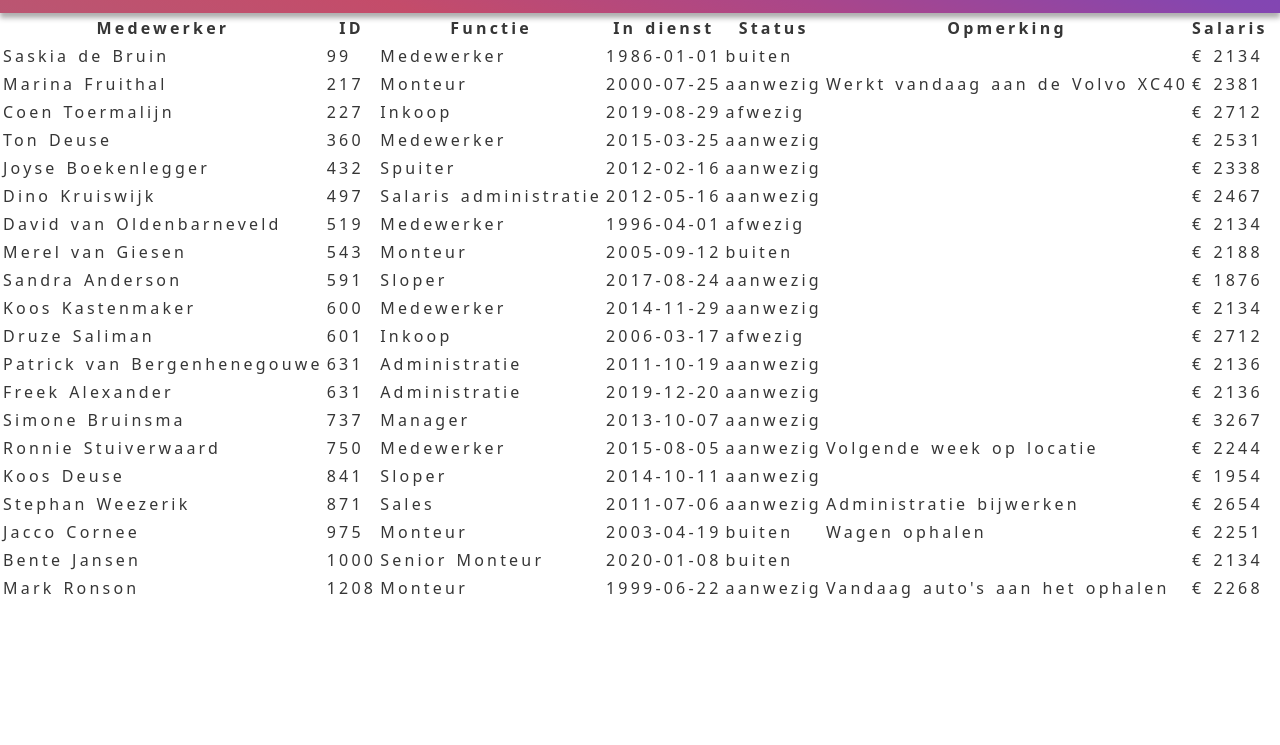
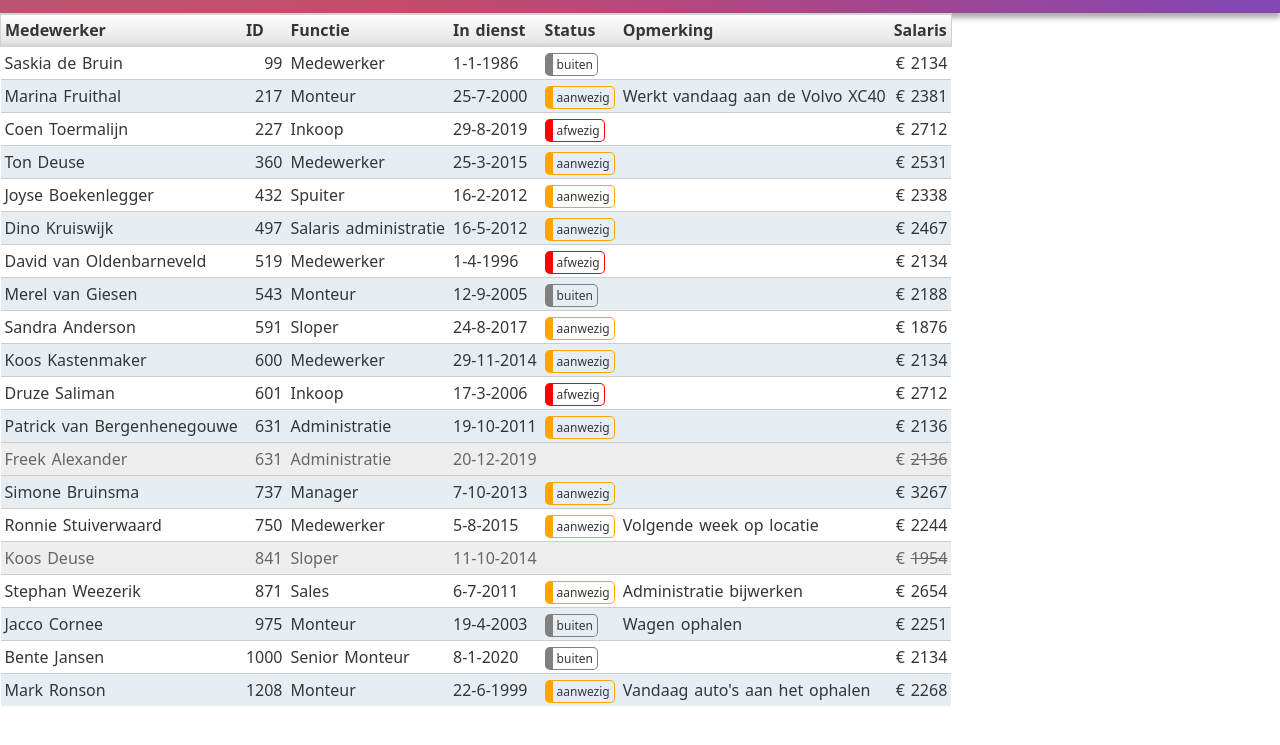
Before and after one commit to rvantonisse/automotief-medewerker-administratie, a website: page index.html in a window 1280 px wide. Shown: the part 131-876 px from the top of the page. Drawn offline with Linux system fonts and the light colour scheme.

Commit message:
Add table styling

```diff
--- /dev/null
+++ b/assets/styles.css
@@ -0,0 +1 @@
+@import "./table.css";
--- /dev/null
+++ b/assets/table.css
@@ -0,0 +1,59 @@
+table,
+thead,
+tbody,
+tr,
+th,
+td {
+    margin: 0;
+    padding: 0;
+    border: none;
+}
+
+table {
+    position: relative;
+    table-layout: fixed;
+    border-collapse: collapse;
+    border-spacing: 0;
+    letter-spacing: 0;
+}
+
+thead {
+    position: -webkit-sticky;
+    position: sticky;
+    top: 0;
+    border: 1px solid #d2d2d2;
+    background-color: #d7d7d7;
+    background: linear-gradient(to top, #d2d2d2, #e7e7e7 15%, #fdfdfd);
+}
+
+tr + tr {
+    border-top: solid 1px #ccc;
+}
+
+tr:nth-of-type(even) > td {
+    background-color: #e6eef4;
+}
+
+tr:hover > td {
+    background-color: #c4e1a8;
+}
+
+tr.inactive > td {
+    /* Darker color to meet accessible contrast; from #999 to #666 */
+    color: #666;
+    background-color: #eee;
+}
+
+th {
+    text-align: left;
+}
+
+th,
+td {
+    padding: 0.25rem;
+}
+
+td.number,
+td.date {
+    text-align: right;
+}
--- a/index.html
+++ b/index.html
@@ -55,6 +55,42 @@
                 min-height: 6rem;
             }
         </style>
+
+        <style>
+            /* Table context specific styles */
+            tr.inactive > td .salary {
+                text-decoration: line-through;
+            }
+
+            tr.inactive > td.status * {
+                display: none;
+            }
+
+            /* Status styles */
+            .present,
+            .absent,
+            .out-of-office {
+                border: solid 1px currentColor;
+                border-left-width: 0.5rem;
+                border-radius: 5px;
+                padding: 0.125rem 0.25rem;
+                font-size: 0.75rem;
+            }
+
+            .present {
+                border-color: orange;
+            }
+
+            .absent {
+                border-color: red;
+            }
+
+            .out-of-office {
+                border-color: grey;
+            }
+        </style>
+
+        <link rel="stylesheet" href="/assets/styles.css" />
     </head>
 
     <body>
@@ -78,183 +114,263 @@
                 <tbody>
                     <tr>
                         <td>Saskia de Bruin</td>
-                        <td>99</td>
+                        <td class="number">99</td>
                         <td>Medewerker</td>
-                        <td>1986-01-01</td>
-                        <td>buiten</td>
+                        <td>1-1-1986</td>
+                        <td class="status">
+                            <span class="out-of-office">buiten</span>
+                        </td>
                         <td></td>
-                        <td><span>€</span> 2134</td>
+                        <td class="number">
+                            <span>€</span> <span class="salary">2134</span>
+                        </td>
                     </tr>
                     <tr>
                         <td>Marina Fruithal</td>
-                        <td>217</td>
+                        <td class="number">217</td>
                         <td>Monteur</td>
-                        <td>2000-07-25</td>
-                        <td>aanwezig</td>
+                        <td>25-7-2000</td>
+                        <td class="status">
+                            <span class="present">aanwezig</span>
+                        </td>
                         <td>Werkt vandaag aan de Volvo XC40</td>
-                        <td><span>€</span> 2381</td>
+                        <td class="number">
+                            <span>€</span> <span class="salary">2381</span>
+                        </td>
                     </tr>
                     <tr>
                         <td>Coen Toermalijn</td>
-                        <td>227</td>
+                        <td class="number">227</td>
                         <td>Inkoop</td>
-                        <td>2019-08-29</td>
-                        <td>afwezig</td>
+                        <td>29-8-2019</td>
+                        <td class="status">
+                            <span class="absent">afwezig</span>
+                        </td>
                         <td></td>
-                        <td><span>€</span> 2712</td>
+                        <td class="number">
+                            <span>€</span> <span class="salary">2712</span>
+                        </td>
                     </tr>
                     <tr>
                         <td>Ton Deuse</td>
-                        <td>360</td>
+                        <td class="number">360</td>
                         <td>Medewerker</td>
-                        <td>2015-03-25</td>
-                        <td>aanwezig</td>
+                        <td>25-3-2015</td>
+                        <td class="status">
+                            <span class="present">aanwezig</span>
+                        </td>
                         <td></td>
-                        <td><span>€</span> 2531</td>
+                        <td class="number">
+                            <span>€</span> <span class="salary">2531</span>
+                        </td>
                     </tr>
                     <tr>
                         <td>Joyse Boekenlegger</td>
-                        <td>432</td>
+                        <td class="number">432</td>
                         <td>Spuiter</td>
-                        <td>2012-02-16</td>
-                        <td>aanwezig</td>
+                        <td>16-2-2012</td>
+                        <td class="status">
+                            <span class="present">aanwezig</span>
+                        </td>
                         <td></td>
-                        <td><span>€</span> 2338</td>
+                        <td class="number">
+                            <span>€</span> <span class="salary">2338</span>
+                        </td>
                     </tr>
                     <tr>
                         <td>Dino Kruiswijk</td>
-                        <td>497</td>
+                        <td class="number">497</td>
                         <td>Salaris administratie</td>
-                        <td>2012-05-16</td>
-                        <td>aanwezig</td>
+                        <td>16-5-2012</td>
+                        <td class="status">
+                            <span class="present">aanwezig</span>
+                        </td>
                         <td></td>
-                        <td><span>€</span> 2467</td>
+                        <td class="number">
+                            <span>€</span> <span class="salary">2467</span>
+                        </td>
                     </tr>
                     <tr>
                         <td>David van Oldenbarneveld</td>
-                        <td>519</td>
+                        <td class="number">519</td>
                         <td>Medewerker</td>
-                        <td>1996-04-01</td>
-                        <td>afwezig</td>
+                        <td>1-4-1996</td>
+                        <td class="status">
+                            <span class="absent">afwezig</span>
+                        </td>
                         <td></td>
-                        <td><span>€</span> 2134</td>
+                        <td class="number">
+                            <span>€</span> <span class="salary">2134</span>
+                        </td>
                     </tr>
                     <tr>
                         <td>Merel van Giesen</td>
-                        <td>543</td>
+                        <td class="number">543</td>
                         <td>Monteur</td>
-                        <td>2005-09-12</td>
-                        <td>buiten</td>
+                        <td>12-9-2005</td>
+                        <td class="status">
+                            <span class="out-of-office">buiten</span>
+                        </td>
                         <td></td>
-                        <td><span>€</span> 2188</td>
+                        <td class="number">
+                            <span>€</span> <span class="salary">2188</span>
+                        </td>
                     </tr>
                     <tr>
                         <td>Sandra Anderson</td>
-                        <td>591</td>
+                        <td class="number">591</td>
                         <td>Sloper</td>
-                        <td>2017-08-24</td>
-                        <td>aanwezig</td>
+                        <td>24-8-2017</td>
+                        <td class="status">
+                            <span class="present">aanwezig</span>
+                        </td>
                         <td></td>
-                        <td><span>€</span> 1876</td>
+                        <td class="number">
+                            <span>€</span> <span class="salary">1876</span>
+                        </td>
                     </tr>
                     <tr>
                         <td>Koos Kastenmaker</td>
-                        <td>600</td>
+                        <td class="number">600</td>
                         <td>Medewerker</td>
-                        <td>2014-11-29</td>
-                        <td>aanwezig</td>
+                        <td>29-11-2014</td>
+                        <td class="status">
+                            <span class="present">aanwezig</span>
+                        </td>
                         <td></td>
-                        <td><span>€</span> 2134</td>
+                        <td class="number">
+                            <span>€</span> <span class="salary">2134</span>
+                        </td>
                     </tr>
                     <tr>
                         <td>Druze Saliman</td>
-                        <td>601</td>
+                        <td class="number">601</td>
                         <td>Inkoop</td>
-                        <td>2006-03-17</td>
-                        <td>afwezig</td>
+                        <td>17-3-2006</td>
+                        <td class="status">
+                            <span class="absent">afwezig</span>
+                        </td>
                         <td></td>
-                        <td><span>€</span> 2712</td>
+                        <td class="number">
+                            <span>€</span> <span class="salary">2712</span>
+                        </td>
                     </tr>
                     <tr>
                         <td>Patrick van Bergenhenegouwe</td>
-                        <td>631</td>
+                        <td class="number">631</td>
                         <td>Administratie</td>
-                        <td>2011-10-19</td>
-                        <td>aanwezig</td>
+                        <td>19-10-2011</td>
+                        <td class="status">
+                            <span class="present">aanwezig</span>
+                        </td>
                         <td></td>
-                        <td><span>€</span> 2136</td>
+                        <td class="number">
+                            <span>€</span> <span class="salary">2136</span>
+                        </td>
                     </tr>
-                    <tr>
+                    <tr class="inactive">
                         <td>Freek Alexander</td>
-                        <td>631</td>
+                        <td class="number">631</td>
                         <td>Administratie</td>
-                        <td>2019-12-20</td>
-                        <td>aanwezig</td>
+                        <td>20-12-2019</td>
+                        <td class="status">
+                            <span class="present">aanwezig</span>
+                        </td>
                         <td></td>
-                        <td><span>€</span> 2136</td>
+                        <td class="number">
+                            <span>€</span> <span class="salary">2136</span>
+                        </td>
                     </tr>
                     <tr>
                         <td>Simone Bruinsma</td>
-                        <td>737</td>
+                        <td class="number">737</td>
                         <td>Manager</td>
-                        <td>2013-10-07</td>
-                        <td>aanwezig</td>
+                        <td>7-10-2013</td>
+                        <td class="status">
+                            <span class="present">aanwezig</span>
+                        </td>
                         <td></td>
-                        <td><span>€</span> 3267</td>
+                        <td class="number">
+                            <span>€</span> <span class="salary">3267</span>
+                        </td>
                     </tr>
                     <tr>
                         <td>Ronnie Stuiverwaard</td>
-                        <td>750</td>
+                        <td class="number">750</td>
                         <td>Medewerker</td>
-                        <td>2015-08-05</td>
-                        <td>aanwezig</td>
+                        <td>5-8-2015</td>
+                        <td class="status">
+                            <span class="present">aanwezig</span>
+                        </td>
                         <td>Volgende week op locatie</td>
-                        <td><span>€</span> 2244</td>
+                        <td class="number">
+                            <span>€</span> <span class="salary">2244</span>
+                        </td>
                     </tr>
-                    <tr>
+                    <tr class="inactive">
                         <td>Koos Deuse</td>
-                        <td>841</td>
+                        <td class="number">841</td>
                         <td>Sloper</td>
-                        <td>2014-10-11</td>
-                        <td>aanwezig</td>
+                        <td>11-10-2014</td>
+                        <td class="status">
+                            <span class="present">aanwezig</span>
+                        </td>
                         <td></td>
-                        <td><span>€</span> 1954</td>
+                        <td class="number">
+                            <span>€</span> <span class="salary">1954</span>
+                        </td>
                     </tr>
                     <tr>
                         <td>Stephan Weezerik</td>
-                        <td>871</td>
+                        <td class="number">871</td>
                         <td>Sales</td>
-                        <td>2011-07-06</td>
-                        <td>aanwezig</td>
+                        <td>6-7-2011</td>
+                        <td class="status">
+                            <span class="present">aanwezig</span>
+                        </td>
                         <td>Administratie bijwerken</td>
-                        <td><span>€</span> 2654</td>
+                        <td class="number">
+                            <span>€</span> <span class="salary">2654</span>
+                        </td>
                     </tr>
                     <tr>
                         <td>Jacco Cornee</td>
-                        <td>975</td>
+                        <td class="number">975</td>
                         <td>Monteur</td>
-                        <td>2003-04-19</td>
-                        <td>buiten</td>
+                        <td>19-4-2003</td>
+                        <td class="status">
+                            <span class="out-of-office">buiten</span>
+                        </td>
                         <td>Wagen ophalen</td>
-                        <td><span>€</span> 2251</td>
+                        <td class="number">
+                            <span>€</span> <span class="salary">2251</span>
+                        </td>
                     </tr>
                     <tr>
                         <td>Bente Jansen</td>
-                        <td>1000</td>
+                        <td class="number">1000</td>
                         <td>Senior Monteur</td>
-                        <td>2020-01-08</td>
-                        <td>buiten</td>
+                        <td>8-1-2020</td>
+                        <td class="status">
+                            <span class="out-of-office">buiten</span>
+                        </td>
                         <td></td>
-                        <td><span>€</span> 2134</td>
+                        <td class="number">
+                            <span>€</span> <span class="salary">2134</span>
+                        </td>
                     </tr>
                     <tr>
                         <td>Mark Ronson</td>
-                        <td>1208</td>
+                        <td class="number">1208</td>
                         <td>Monteur</td>
-                        <td>1999-06-22</td>
-                        <td>aanwezig</td>
+                        <td>22-6-1999</td>
+                        <td class="status">
+                            <span class="present">aanwezig</span>
+                        </td>
                         <td>Vandaag auto's aan het ophalen</td>
-                        <td><span>€</span> 2268</td>
+                        <td class="number">
+                            <span>€</span> <span class="salary">2268</span>
+                        </td>
                     </tr>
                 </tbody>
             </table>
```
